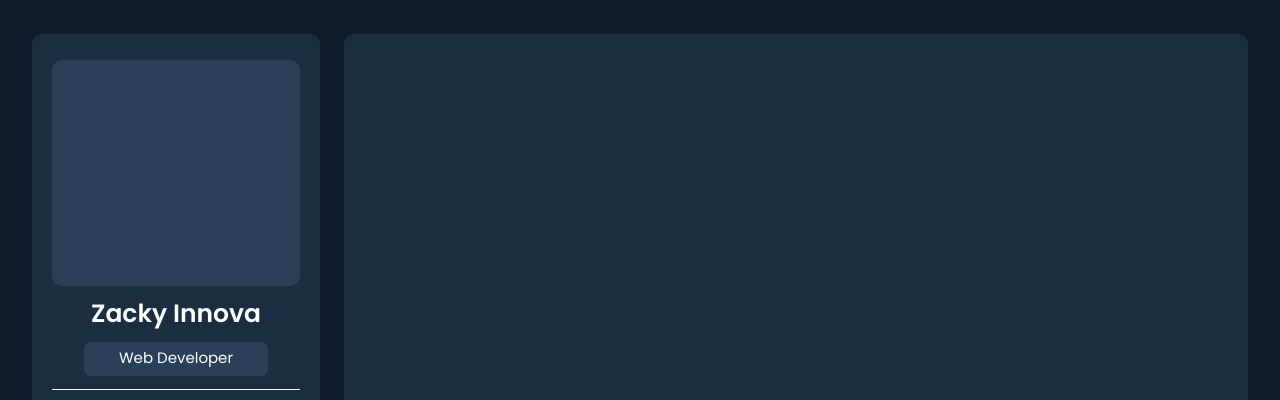
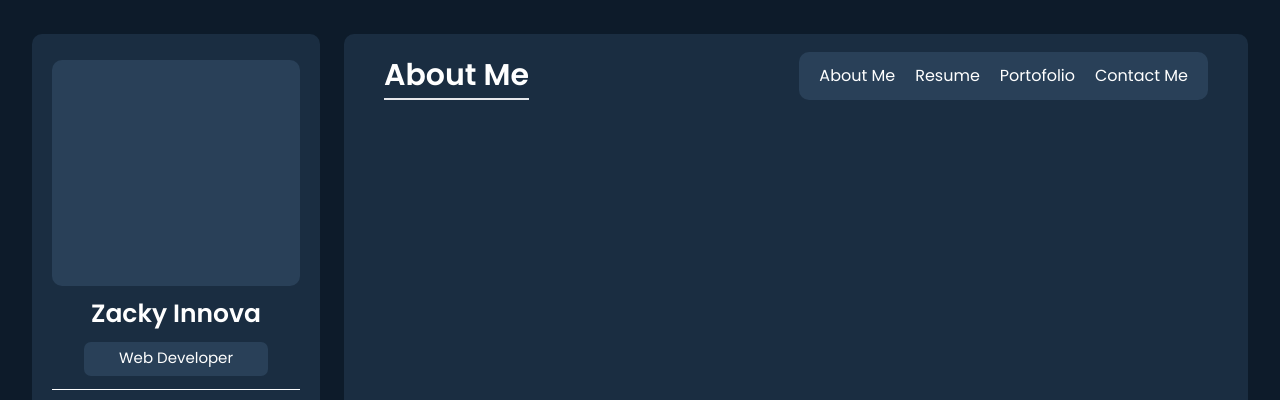
Before and after one commit to Zackyinnova/Project-Portofolio-with-tailwind, a plain HTML site: page index.html in a window 1280 px wide. Shown: the top 400 px of the page. Drawn offline with nearby package versions, Linux system fonts and the light colour scheme.

Commit message:
update der

```diff
--- a/index.html
+++ b/index.html
@@ -104,7 +104,33 @@
     </div>
 
     <!--Right Side-->
-    <div class="bg-[#1A2D41] h-[732px] w-[904px] rounded-[10px]">
+    <div class="bg-[#1A2D41] h-[732px] w-[904px] rounded-[10px] ">
+
+        <!--Header right side-->
+        <div class="w-[904px] h-[84px] px-10  flex justify-between items-center">
+
+            <!--Text header-->
+            <p class="border-b-2 text-[30px] font-semibold">About Me</p>
+
+            <!--Navbar-->
+            <div class=" flex bg-[#294058] w-full md:w-auto px-5 py-6 h-[40px] rounded-[10px] text-[16px] justify-center items-center gap-[20px] ">
+                <a href="index.html" class="hover:border-b h-[20px] pb-6">
+                    About Me
+                </a>
+
+                <a href="index.html" class="hover:border-b h-[20px] pb-6 ">
+                    Resume
+                </a>
+
+                <a href="index.html" class="hover:border-b h-[20px] pb-6 ">
+                    Portofolio
+                </a>
+
+                <a href="index.html" class="hover:border-b h-[20px] pb-6">
+                    Contact Me
+                </a>
+            </div>
+        </div>
 
     </div>
 </body>
```
Also changed, not shown: css/style.css (line endings or trailing spaces).
